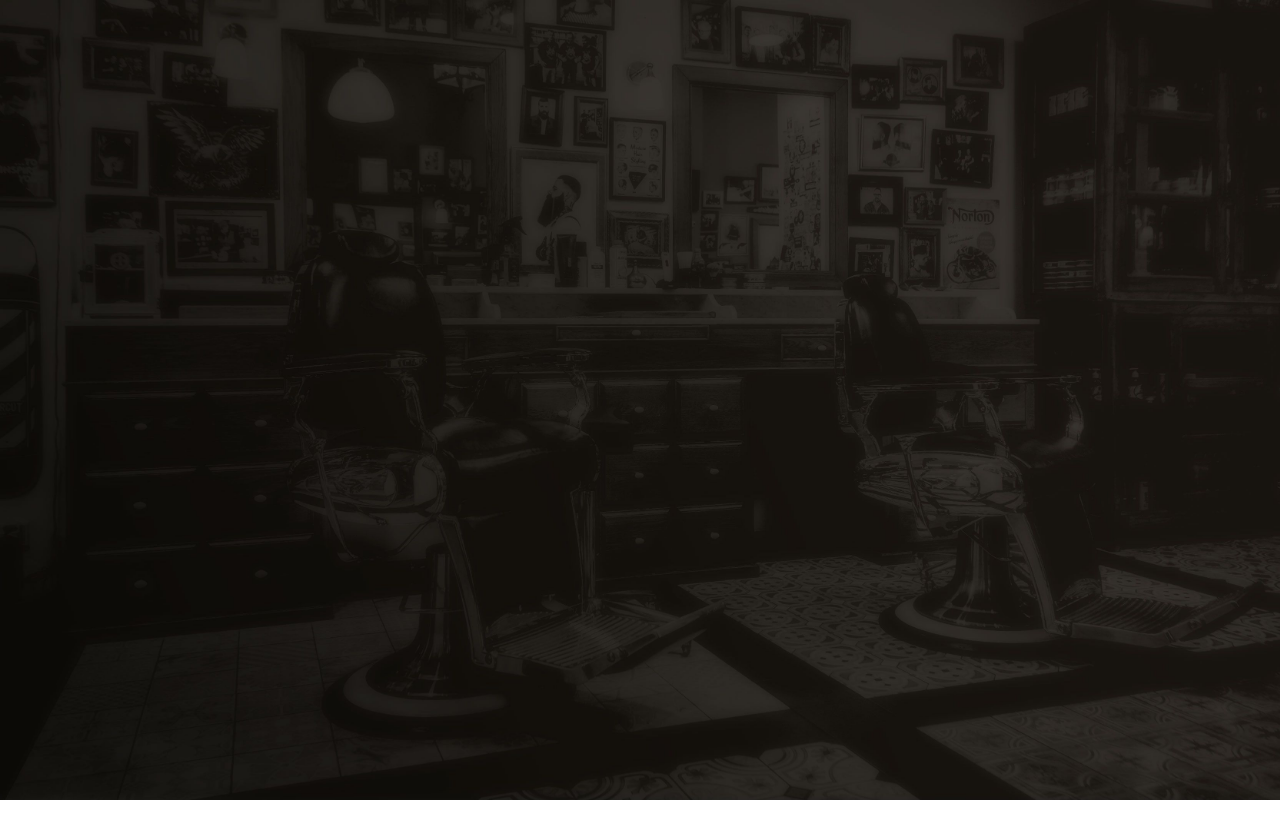
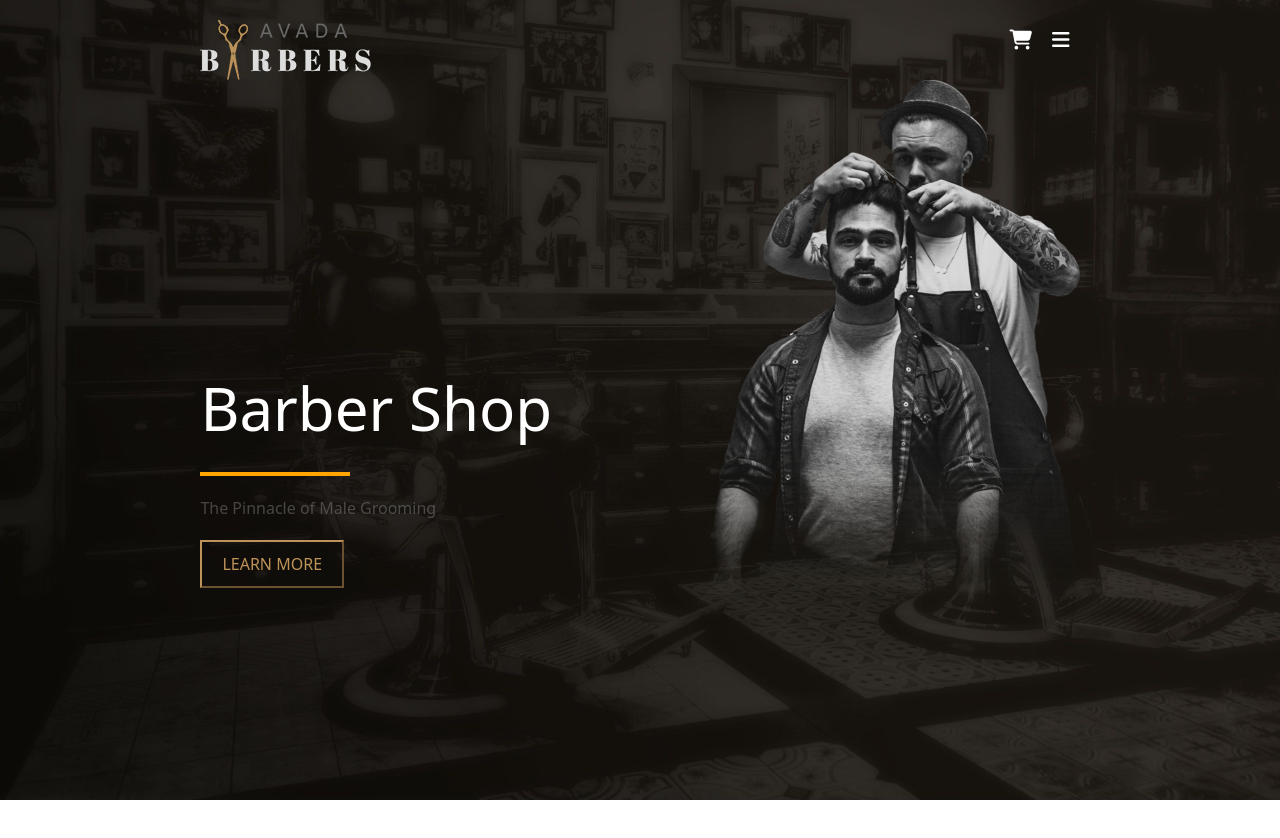
Before and after one commit to FedericaMammone/proj-html-vuejs, a Vue app: page / in a window 1280 px wide. Shown: the top 838 px of the page. Before the commit the page ends 800 px from the top, so only its background shows below. Built offline with nearby package versions, Linux system fonts and the light colour scheme.

Commit message:
layout header completato

```diff
--- a/index.html
+++ b/index.html
@@ -1,13 +1,19 @@
 <!DOCTYPE html>
 <html lang="en">
+
 <head>
   <meta charset="UTF-8" />
   <link rel="icon" type="image/svg+xml" href="/vite.svg" />
+
+
   <meta name="viewport" content="width=device-width, initial-scale=1.0" />
-    <title>Vite + Vue</title>
+  <title>Barber Shop</title>
 </head>
+
 <body>
   <div id="app"></div>
   <script type="module" src="/src/main.js"></script>
 </body>
+<script src="https://kit.fontawesome.com/17b065f228.js" crossorigin="anonymous"></script>
+
 </html>
--- a/src/components/AppHeader.vue
+++ b/src/components/AppHeader.vue
@@ -8,28 +8,38 @@ export default {
 
 <template>
     <div class="container">
-
+        <div class="distanziatore">
             <!-- barra naviigazione con logo e menù -->
             <nav>
                 <!-- logo -->
                 <div class="logo">
-
+                    <img src="../assets/images/avadabarbers-logo-x1.png" alt="logo">
                 </div>
 
                 <!-- carrello e hamburger menù -->
                 <div class="menu">
-
+                    <i class="fa-solid fa-cart-shopping"></i>
+                    <i class="fa-solid fa-bars"></i>
                 </div>
             </nav>
 
+            <div class="jumbo">
                 <!-- sezione simil-jumbo -->
                 <div class="barber-shop">
+                    <h1>Barber Shop</h1>
+                    <div class="linea"></div>
+                    <span>The Pinnacle of Male Grooming</span>
+                    <button>LEARN MORE</button>
+                </div>
+
+                <div class="image-right">
+                    <img src="../assets/images/avadabarbers_hero_focalmirror-400x550.png" alt="">
+                </div>
+            </div>
 
         </div>
 
-        <div class="image-right">
 
-        </div>
     </div>
 </template>
 
@@ -45,4 +55,69 @@ export default {
     height: 800px;
     max-width: 100%;
 }
+
+.distanziatore {
+    width: 70%;
+    margin: 0 auto;
+    min-height: 200px;
+
+    nav {
+        width: 100%;
+
+        @include my-display-flex-row;
+
+        img {
+            margin-top: 20px;
+        }
+
+        .menu {
+
+            margin-top: 20px;
+
+            .fa-solid {
+                font-size: 20px;
+                color: $primary;
+                padding: 10px;
+
+                &:hover {
+                    cursor: pointer;
+                }
+            }
+        }
+    }
+
+    .jumbo {
+        @include my-display-flex-row;
+    }
+
+    .barber-shop {
+        min-height: 100vh;
+        color: white;
+        @include my-display-flex-column;
+
+        h1 {
+
+
+            font-size: 60px;
+        }
+
+        .linea {
+            width: 150px;
+            border: 2px solid orange;
+            margin: 20px 0 20px 0;
+        }
+
+        span {
+            margin-bottom: 20px;
+            color: rgba($color: grey, $alpha: 0.5);
+        }
+
+        button {
+            padding: 10px 20px;
+            border-color: $arancio;
+            color: $arancio;
+            background-color: rgba($color: black, $alpha: 0);
+        }
+    }
+}
 </style>
--- a/src/styles/partials/mixins.scss
+++ b/src/styles/partials/mixins.scss
@@ -1,7 +1,17 @@
-@mixin my-display-flex {
-    display: -ms-flexbox;
-    display: -webkit-flex;
+@mixin my-display-flex-row () {
     display: flex;
+    flex-direction: row;
+    justify-content: space-between;
+
+
+}
+
+@mixin my-display-flex-column () {
+    display: flex;
+    flex-direction: column;
+    justify-content: center;
+
+    align-items: flex-start;
 }
 
 @mixin center($type: 'both') {
```
Lines whose indentation alone changed are shown as unchanged.
